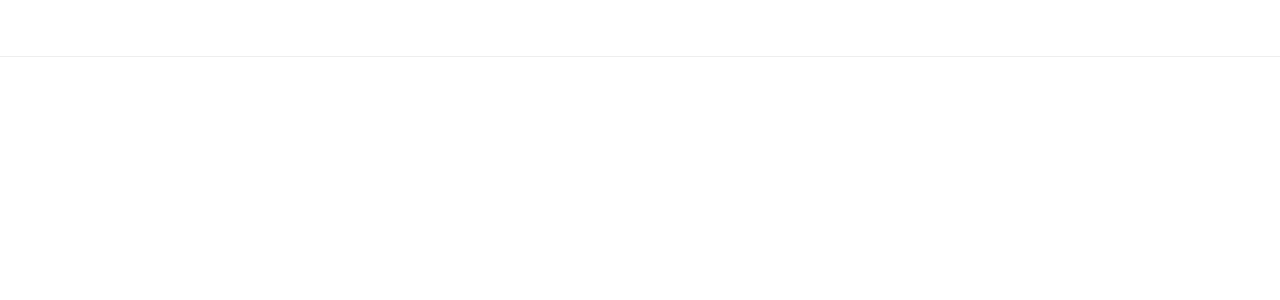
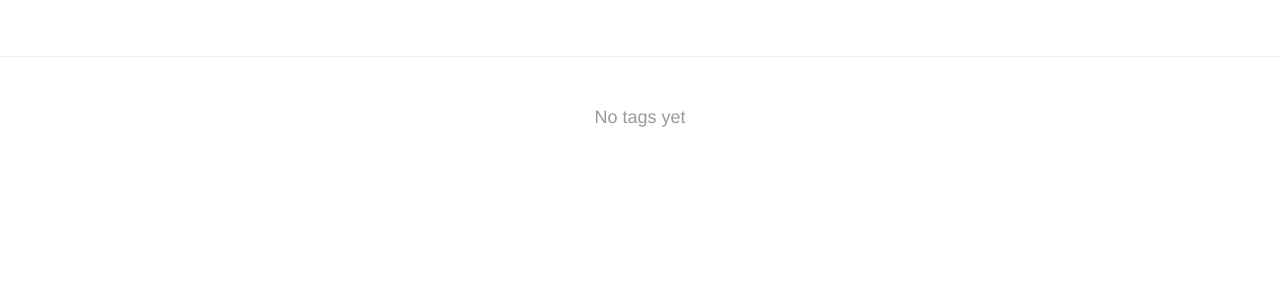
Before and after one commit to woneob/1upnote, a Jekyll site: the page built from tags/index.html, in a window 1280 px wide. Shown: the part 283-583 px from the top of the page. Built offline with Jekyll 4.4.1, drawn with Linux system fonts in a browser that asks for light colours.

Commit message:
Show empty message if no data in 'tags' page

```diff
--- a/tags/index.html
+++ b/tags/index.html
@@ -13,6 +13,7 @@ weight: 3
 {% endcapture %}
 {% assign sortedtags = tags | split:' ' | sort %}
 
+{% if sortedtags.size > 0 %}
   {% for tag in sortedtags %}
     <h3 id="{{ tag }}">{{ tag }}</h3>
     <ul>
@@ -21,3 +22,6 @@ weight: 3
     {% endfor %}
     </ul>
   {% endfor %}
+{% else %}
+  <p class="empty">No tags yet</p>
+{% endif %}
```
Lines whose indentation alone changed are shown as unchanged.
